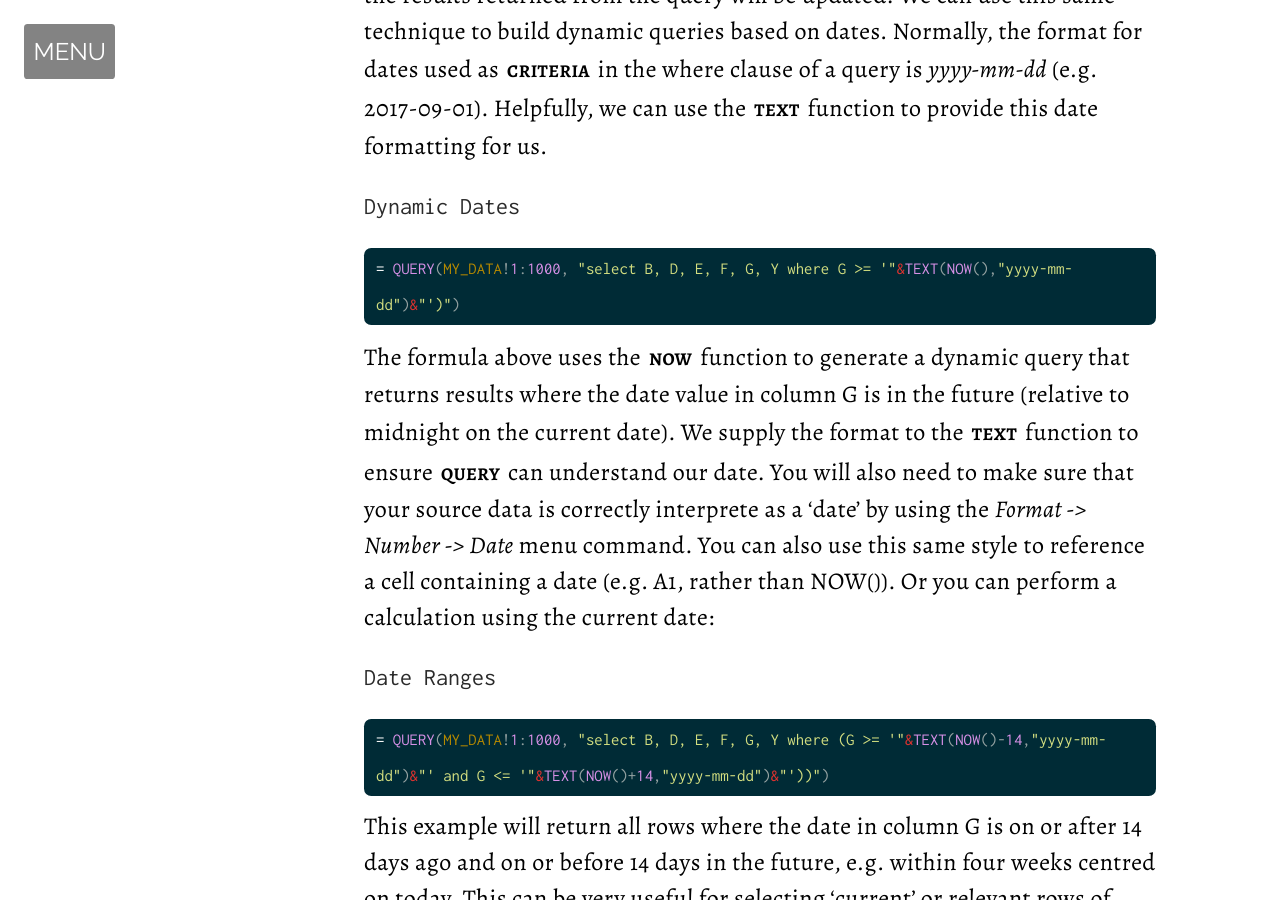
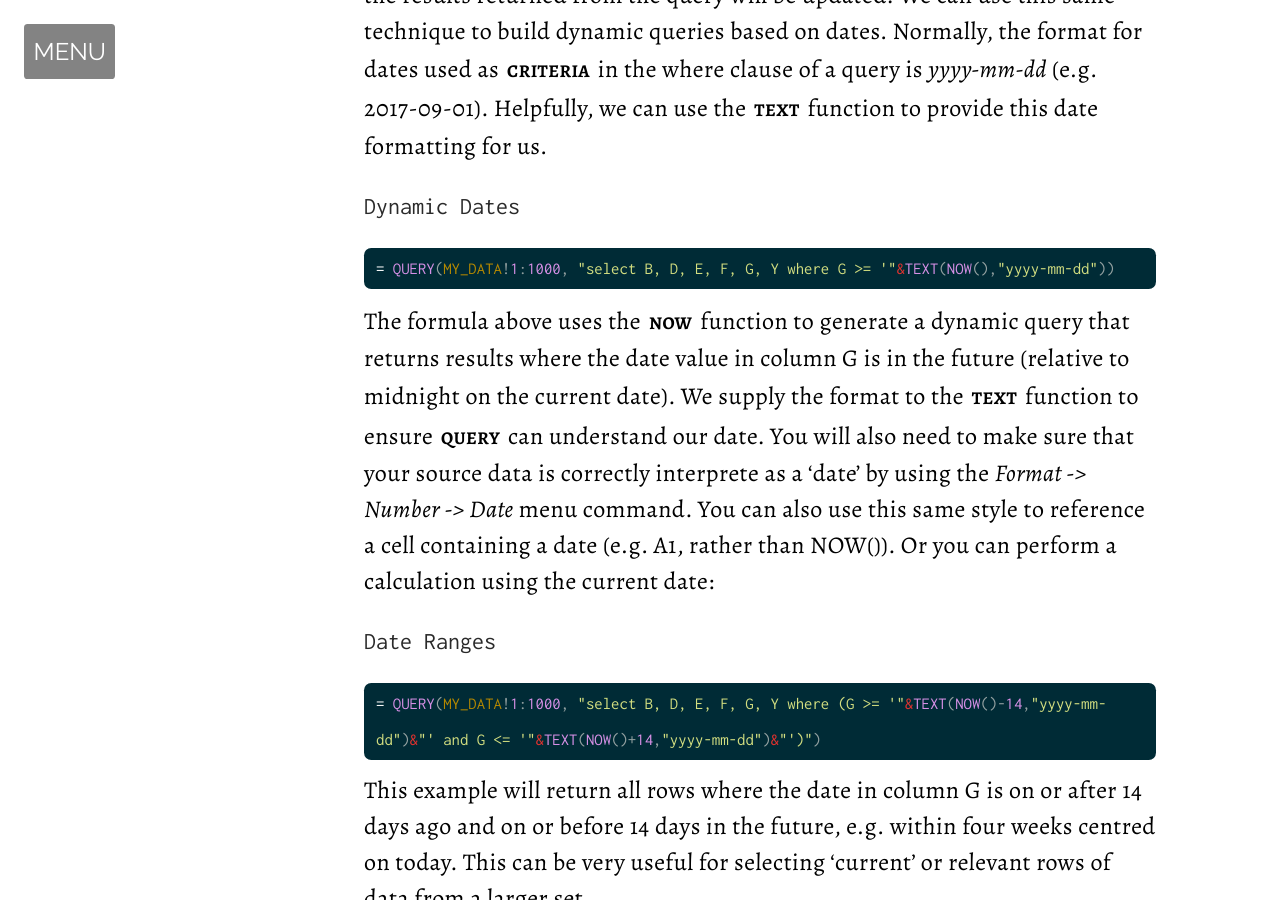
Before and after one commit to LifeStack-IO/lifestack-io.github.io, a Jekyll site: the page built from _snippets/google_sheet_queries_with_dates.md, in a window 1280 px wide and 900 px high, scrolled down 1253 px. Built offline with Jekyll 4.4.1, drawn with Linux system fonts in a browser that asks for light colours; some web fonts are replaced.

Commit message:
Dats Update!

```diff
--- a/_snippets/google_sheet_queries_with_dates.md
+++ b/_snippets/google_sheet_queries_with_dates.md
@@ -40,14 +40,14 @@ This builds a query dynamically, e.g. whenever the value of cell A1 changes, the
 
     Dynamic Dates
 {% highlight puppet %}
-QUERY(MY_DATA!1:1000, "select B, D, E, F, G, Y where G >= '"&TEXT(NOW(),"yyyy-mm-dd")&"')")
+QUERY(MY_DATA!1:1000, "select B, D, E, F, G, Y where G >= '"&TEXT(NOW(),"yyyy-mm-dd"))
 {% endhighlight %}{:class="formula"}
 
 The formula above uses the [now][5] function to generate a dynamic query that returns results where the date value in column G is in the future (relative to midnight on the current date). We supply the format to the [text][4] function to ensure [query][1] can understand our date. You will also need to make sure that your source data is correctly interprete as a 'date' by using the _Format -> Number -> Date_ menu command. You can also use this same style to reference a cell containing a date (e.g. A1, rather than NOW()). Or you can perform a calculation using the current date:
 
     Date Ranges
 {% highlight puppet %}
-QUERY(MY_DATA!1:1000, "select B, D, E, F, G, Y where (G >= '"&TEXT(NOW()-14,"yyyy-mm-dd")&"' and G <= '"&TEXT(NOW()+14,"yyyy-mm-dd")&"'))")
+QUERY(MY_DATA!1:1000, "select B, D, E, F, G, Y where (G >= '"&TEXT(NOW()-14,"yyyy-mm-dd")&"' and G <= '"&TEXT(NOW()+14,"yyyy-mm-dd")&"')")
 {% endhighlight %}{:class="formula"}
 
 This example will return all rows where the date in column G is on or after 14 days ago and on or before 14 days in the future, e.g. within four weeks centred on today. This can be very useful for selecting 'current' or relevant rows of data from a larger set.
```
